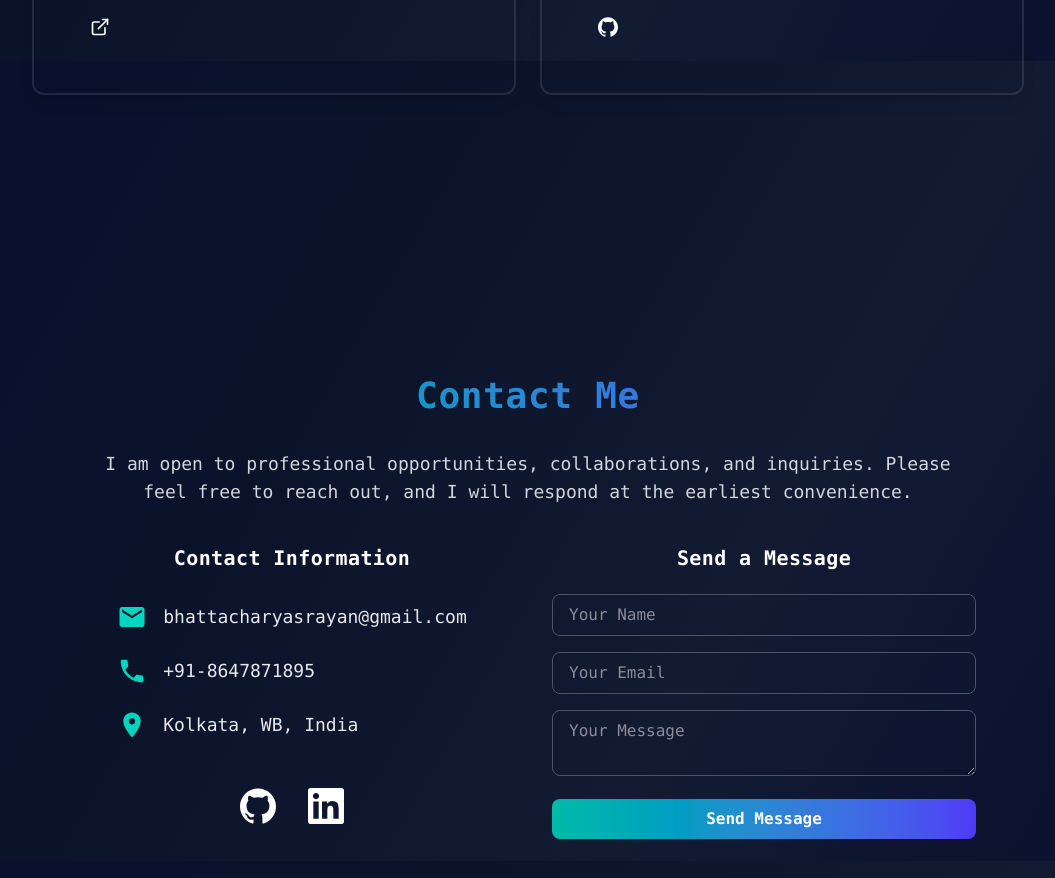
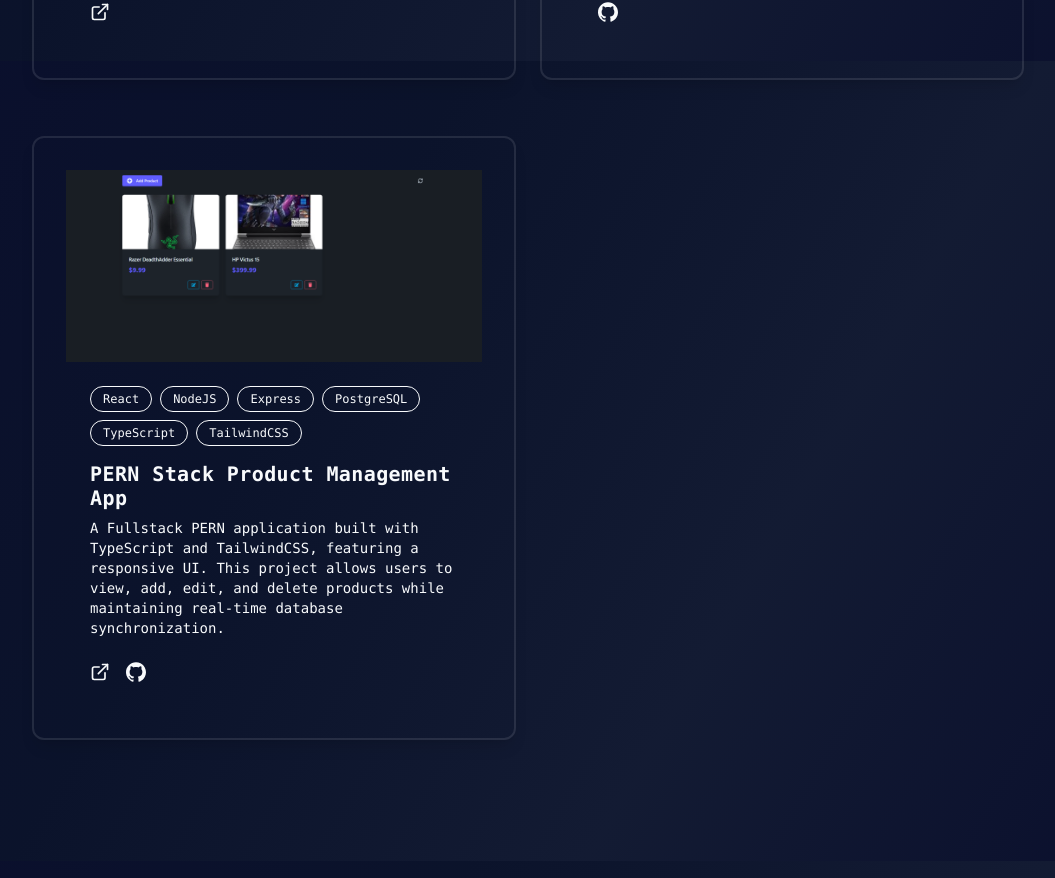
Before and after one commit to SrayanBhattacharya/portfolio-website, a React (Vite) app: page / in a window 1280 px wide. Shown: the part 2339-3217 px from the top of the page, without its empty margins (112-1167 px from the left). Built offline with nearby package versions, Linux system fonts and the light colour scheme.

Commit message:
Added a project

```diff
--- a/src/components/Projects.tsx
+++ b/src/components/Projects.tsx
@@ -3,6 +3,7 @@ import { SiGithub } from "react-icons/si";
 import { FiExternalLink } from "react-icons/fi";
 import project1 from "../assets/Project1.png";
 import project2 from "../assets/Project2.png";
+import project3 from "../assets/Project3.png";
 
 export default function Projects() {
   const [projects] = useState([
@@ -25,6 +26,23 @@ export default function Projects() {
       techs: ["Python", "TensorFlow"],
       demoUrl: "#",
       githubUrl: "https://github.com/SrayanBhattacharya/leaf-disease-detection",
+    },
+    {
+      id: 3,
+      image: project3,
+      name: "PERN Stack Product Management App",
+      brief:
+        "A Fullstack PERN application built with TypeScript and TailwindCSS, featuring a responsive UI. This project allows users to view, add, edit, and delete products while maintaining real-time database synchronization.",
+      techs: [
+        "React",
+        "NodeJS",
+        "Express",
+        "PostgreSQL",
+        "TypeScript",
+        "TailwindCSS",
+      ],
+      demoUrl: "https://pern-stack-project-voiz.onrender.com/",
+      githubUrl: "https://github.com/SrayanBhattacharya/pern-stack-project",
     },
   ]);
 
```
Also changed, not shown: src/assets/Project3.png (added).
